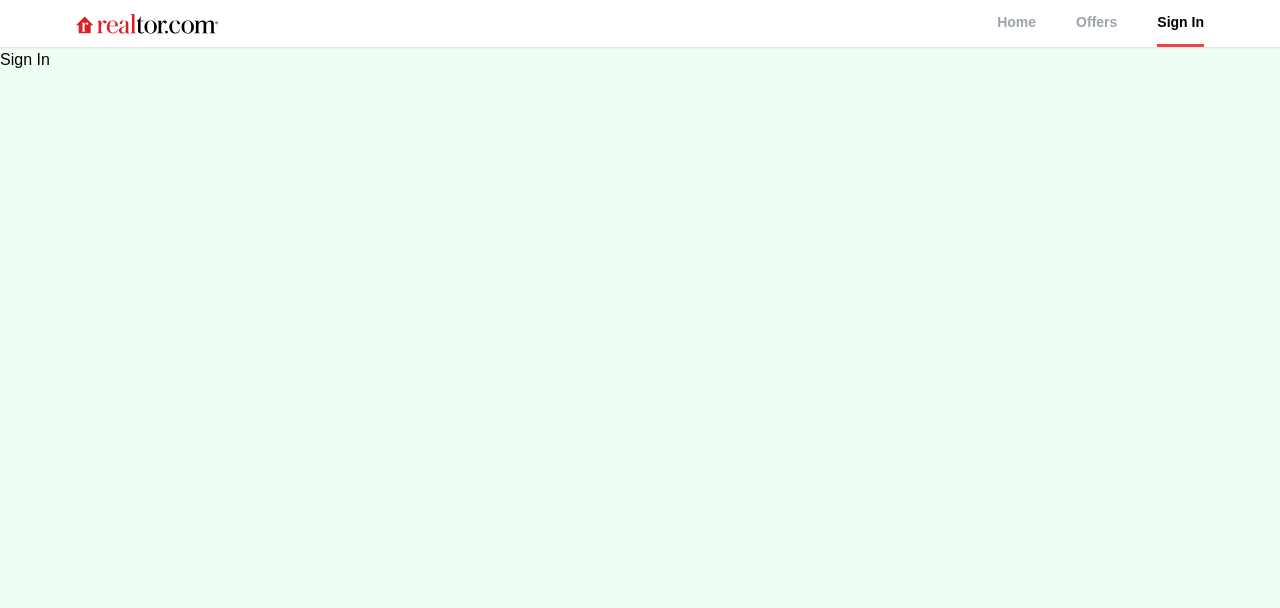
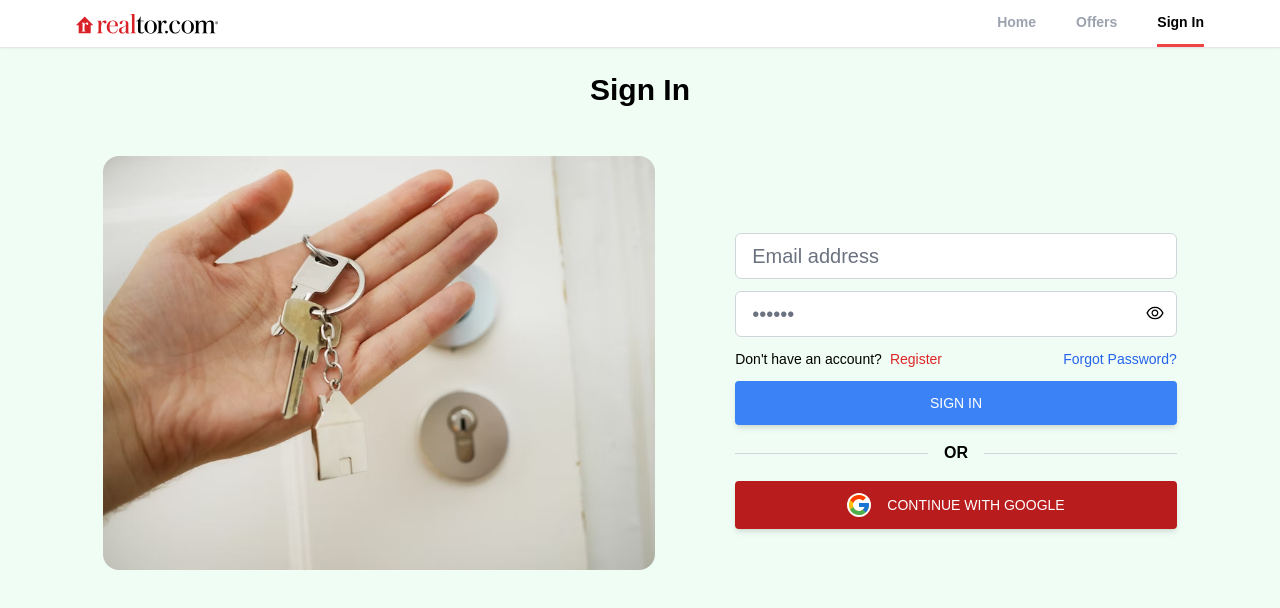
Before and after one commit to olaitan6201/realtor-clone, a React (Create React App) app: page /sign-in in a window 1280 px wide. Shown: the top 608 px of the page. Built offline with nearby package versions, Linux system fonts and the light colour scheme.

Commit message:
updated SignIn page component

```diff
--- a/src/pages/SignIn.jsx
+++ b/src/pages/SignIn.jsx
@@ -1,7 +1,67 @@
+import { useState } from "react"
+import Input from "../components/Input"
+import { Link } from "react-router-dom"
+import OAuth from "../components/OAuth"
+
 export default function SignIn() {
+    const [formData, setFormData] = useState({
+        email: "",
+        password: ""
+    })
+
+    const { email, password } = formData
+
+    const handleInput = (e) => {
+        const { id, value } = e.target
+        setFormData((prevState) => ({
+            ...prevState,
+            [id]: value
+        }))
+    }
+
     return (
-        <div>
-            <h1>Sign In</h1>
-        </div>
+        <section>
+            <h1 className="text-3xl text-center mt-6 font-extrabold">Sign In</h1>
+
+            <div className="flex justify-center items-center flex-wrap px-6 py-12 max-w-6xl mx-auto">
+                <div className="hidden md:inline-block md:w-[67%] lg:w-[50%] mb-12 md:mb-6">
+                    <img
+                        src="/key_logo.avif"
+                        alt="key"
+                        className="w-full rounded-2xl "
+                    />
+                </div>
+                <div className="w-full md:w-[67%] lg:w-[40%] lg:ml-20">
+                    <form>
+                        <Input
+                            type="email" id="email"
+                            value={email}
+                            event={handleInput}
+                            placeholder="Email address"
+                        />
+                        <Input
+                            id="password"
+                            value={password}
+                            event={handleInput}
+                            isPassword
+                        />
+                        <div className="my-3 flex justify-between whitespace-nowrap text-sm sm:text-md">
+                            <p>Don't have an account?
+                                <Link to={'/sign-up'} className="text-red-600 hover:text-red-700 auth-link pl-2">Register</Link>
+                            </p>
+                            <Link to={'/forgot-password'} className="text-blue-600 hover:text-blue-700 auth-link pl-2">Forgot Password?</Link>
+                        </div>
+                        <button
+                            type="submit"
+                            className="w-full bg-blue-500 text-white px-7 py-3 text-sm font-medium uppercase rounded shadow-md hover:bg-blue-700 transition duration-200 ease-in-out hover:shadow-lg active:bg-blue-800"
+                        >Sign In</button>
+                    </form>
+                    <div className="my-4 items-center flex before:border-t before:flex-1 before:border-gray-300 after:border-t after:flex-1 after:border-gray-300">
+                        <p className="text-center font-semibold mx-4 ">OR</p>
+                    </div>
+                    <OAuth />
+                </div>
+            </div>
+        </section>
     )
 }
```
